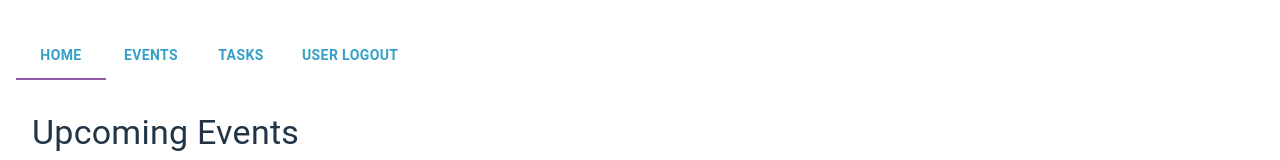
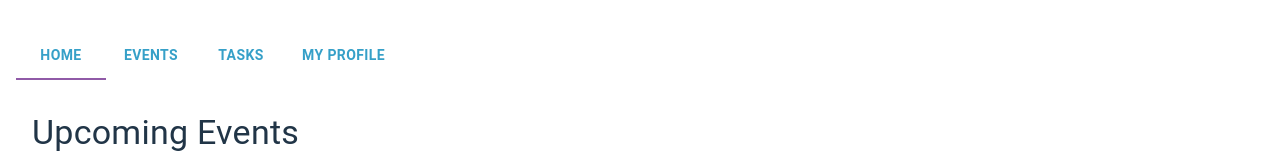
Before and after one commit to daodaojiang622/enterprise-data-workflow-and-integration-platform, a React (Vite) app: page / in a window 1280 px wide. Shown: the top 160 px of the page. Built offline with nearby package versions, Linux system fonts and the light colour scheme.

Commit message:
added a profile screen and changed the logout tab to my profile

```diff
--- a/src/Screens/ControlPanel.tsx
+++ b/src/Screens/ControlPanel.tsx
@@ -1,14 +1,10 @@
 import React, { useState } from 'react';
 import { Box, Button, Typography, Tabs, Tab, TextField } from '@mui/material';
-import DonorTable from './DonorTable';
-import Cities from './Cities';
-import EventTable from './EventTable';
-import ItemCreator from './ItemCreator';
-import ItemEditor from './ItemEditor';
 import UserLogin from './UserLogin';
 import Home from './Home';
 import Event from './Event';
 import Task from './Task';
+import Profile from './Profile';
 
 /**
  * The ControlPanel component is the main component that manages the state and logic
@@ -110,7 +106,7 @@ const ControlPanel: React.FC = () => {
                 <Tab label="Home" style={StyleSheet.tab} />
                 <Tab label="Events" style={StyleSheet.tab} />
                 <Tab label="Tasks" style={StyleSheet.tab} />
-                <Tab label="User Logout" style={StyleSheet.tab} />
+                <Tab label="My Profile" style={StyleSheet.tab} />
             </Tabs>
             ) : (
                 <Box p={2} position="absolute" top={100} left={0} mt={2} width="100%">
@@ -149,7 +145,7 @@ const ControlPanel: React.FC = () => {
 
             {isLoggedIn && tabIndex === 3 && (
                 <Box mt={4}>
-                    <UserLogin setIsLoggedIn={setIsLoggedIn}/>
+                    <Profile />
                 </Box>
             )}
 
--- /dev/null
+++ b/src/Screens/Profile.tsx
@@ -0,0 +1,13 @@
+import React, { useState, useEffect } from 'react';
+import { Container, TextField, Button, Typography, Box, Snackbar, Alert } from '@mui/material';
+
+const Profile: React.FC = () => {
+    const [username, setUsername] = useState('');
+
+    return (
+        <Box >
+        </Box>
+    );
+};
+
+export default Profile;
--- a/src/Screens/UserLogin.tsx
+++ b/src/Screens/UserLogin.tsx
@@ -3,7 +3,7 @@ import { Container, TextField, Button, Typography, Box, Snackbar, Alert } from '
 
 const UserLogin: React.FC = () => {
     const [username, setUsername] = useState('');
-    const [isLoggedIn, setIsLoggedIn] = useState(true);
+    const [isLoggedIn, setIsLoggedIn] = useState(false);
     const [snackbarOpen, setSnackbarOpen] = useState(false);
     const [snackbarMessage, setSnackbarMessage] = useState('');
 
@@ -40,7 +40,7 @@ const UserLogin: React.FC = () => {
     };
 
     return (
-        <Box display="flex" flexDirection="column" alignItems="center" justifyContent="flex-start" p={2}>
+        <Box display="flex" flexDirection="column" alignItems="center" justifyContent="flex-start" p={2} mb={10}>
             {!isLoggedIn ? (
                 <Box display="flex" flexDirection="column" alignItems="center" justifyContent="center">
                     <form onSubmit={handleFormSubmit}>
```
